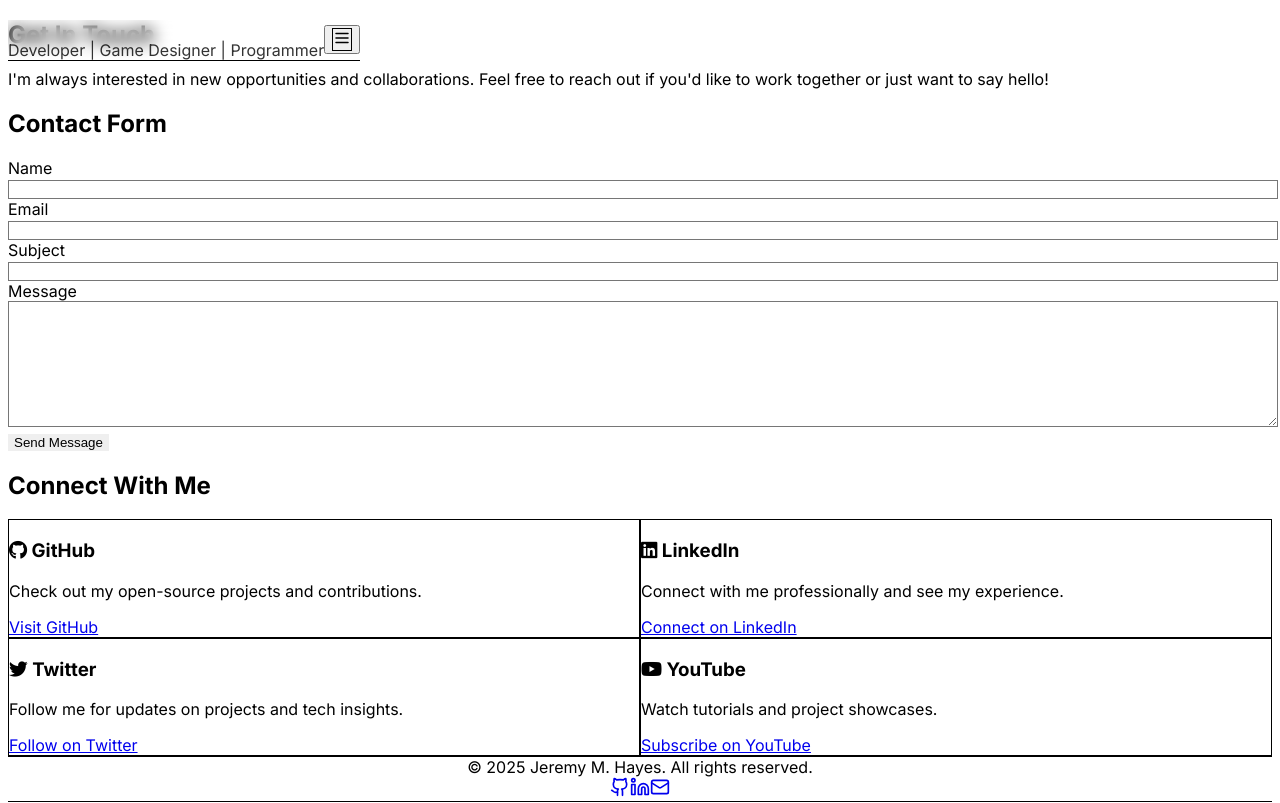
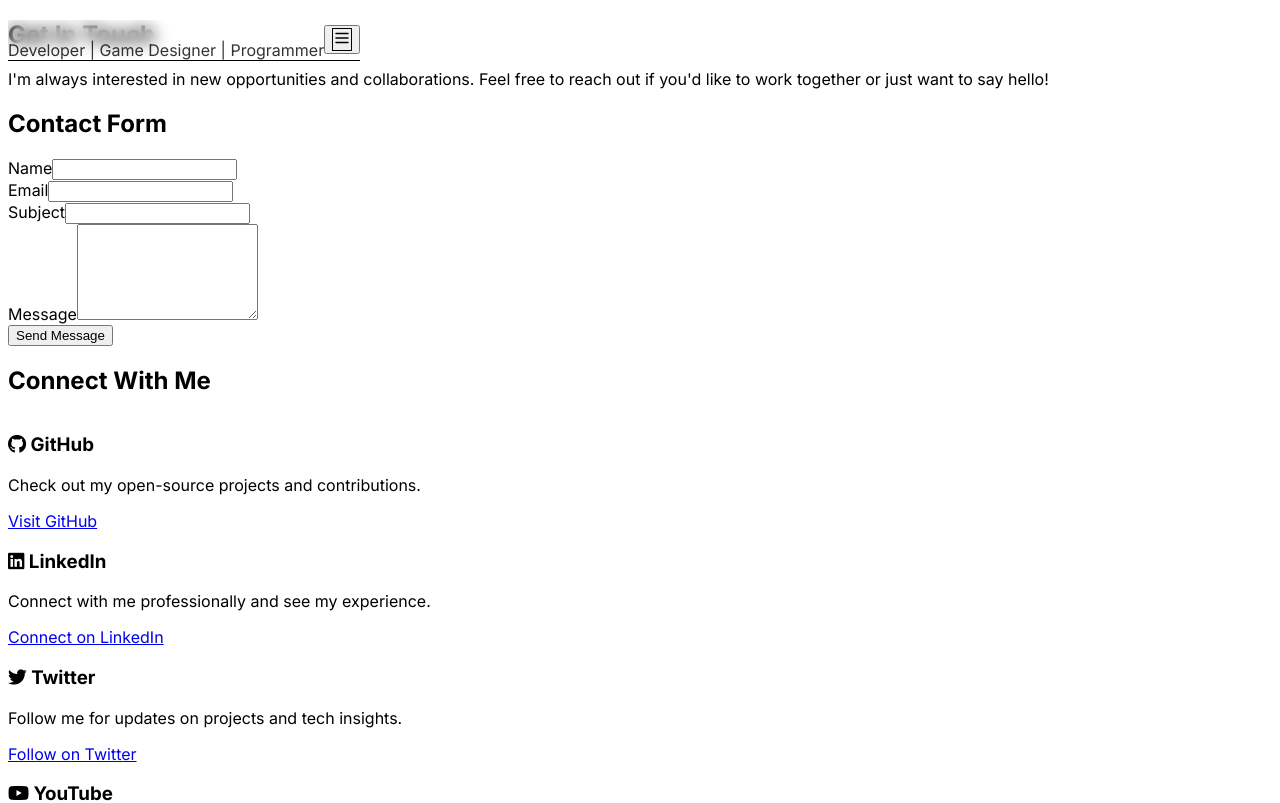
Before and after one commit to AspectOV/Portfolio, a Next.js app: page /contact in a window 1280 px wide. Shown: the top 803 px of the page. Built offline with nearby package versions, Linux system fonts and the light colour scheme.

Commit message:
Revert "Update page.tsx"
This reverts commit 9bccb2e0a9cf54a4891e556d2649e0f15e43f9f2.

```diff
--- a/src/app/contact/page.tsx
+++ b/src/app/contact/page.tsx
@@ -60,8 +60,8 @@ const ContactPage: React.FC = () => {
       >
         <h2>Contact Form</h2>
         <form onSubmit={handleSubmit} className="max-w-2xl">
-          <div className="mb-md">
-            <label htmlFor="name" className="block mb-xs font-semibold text-text-primary">Name</label>
+          <div className="form-group">
+            <label htmlFor="name">Name</label>
             <input
               type="text"
               id="name"
@@ -69,12 +69,11 @@ const ContactPage: React.FC = () => {
               value={formData.name}
               onChange={handleInputChange}
               required
-              className="w-full p-sm border border-border rounded-md bg-bg-tertiary text-text-primary transition-all focus:outline-none focus:border-accent focus:shadow-[0_0_0_3px_rgba(0,180,216,0.1)]"
             />
           </div>
 
-          <div className="mb-md">
-            <label htmlFor="email" className="block mb-xs font-semibold text-text-primary">Email</label>
+          <div className="form-group">
+            <label htmlFor="email">Email</label>
             <input
               type="email"
               id="email"
@@ -82,12 +81,11 @@ const ContactPage: React.FC = () => {
               value={formData.email}
               onChange={handleInputChange}
               required
-              className="w-full p-sm border border-border rounded-md bg-bg-tertiary text-text-primary transition-all focus:outline-none focus:border-accent focus:shadow-[0_0_0_3px_rgba(0,180,216,0.1)]"
             />
           </div>
 
-          <div className="mb-md">
-            <label htmlFor="subject" className="block mb-xs font-semibold text-text-primary">Subject</label>
+          <div className="form-group">
+            <label htmlFor="subject">Subject</label>
             <input
               type="text"
               id="subject"
@@ -95,12 +93,11 @@ const ContactPage: React.FC = () => {
               value={formData.subject}
               onChange={handleInputChange}
               required
-              className="w-full p-sm border border-border rounded-md bg-bg-tertiary text-text-primary transition-all focus:outline-none focus:border-accent focus:shadow-[0_0_0_3px_rgba(0,180,216,0.1)]"
             />
           </div>
 
-          <div className="mb-md">
-            <label htmlFor="message" className="block mb-xs font-semibold text-text-primary">Message</label>
+          <div className="form-group">
+            <label htmlFor="message">Message</label>
             <textarea
               id="message"
               name="message"
@@ -108,16 +105,15 @@ const ContactPage: React.FC = () => {
               onChange={handleInputChange}
               required
               rows={6}
-              className="w-full p-sm border border-border rounded-md bg-bg-tertiary text-text-primary transition-all focus:outline-none focus:border-accent focus:shadow-[0_0_0_3px_rgba(0,180,216,0.1)] resize-y min-h-[120px]"
             />
           </div>
 
-          <button type="submit" className={`inline-flex items-center gap-xs px-md py-sm bg-accent text-black rounded-md font-semibold transition-all border-none cursor-pointer text-base hover:bg-accent-hover hover:-translate-y-0.5 hover:shadow-md active:translate-y-0 ${isSubmitting ? 'relative pointer-events-none after:content-[""] after:absolute after:top-1/2 after:left-1/2 after:w-5 after:h-5 after:mt-[-10px] after:ml-[-10px] after:border-2 after:border-accent after:border-t-transparent after:rounded-full after:animate-spin' : ''}`}>
+          <button type="submit" className={`button ${isSubmitting ? 'loading' : ''}`}>
             Send Message
           </button>
 
           {message && (
-            <div className={`mt-sm text-center font-medium ${message.includes('Thank you') ? 'text-success' : 'text-error'}`}>
+            <div className={`form-message ${message.includes('Thank you') ? 'success' : 'error'}`}>
               {message}
             </div>
           )}
@@ -130,35 +126,35 @@ const ContactPage: React.FC = () => {
         transition={{ duration: 0.6, delay: 0.4 }}
       >
         <h2>Connect With Me</h2>
-        <div className="grid grid-cols-2 gap-16">
-          <div className="bg-bg-secondary border border-border rounded-lg p-md transition-all hover:border-accent hover:shadow-md">
+        <div className="grid grid-2 gap-4">
+          <div className="card">
             <h3><i className="fab fa-github"></i> GitHub</h3>
             <p>Check out my open-source projects and contributions.</p>
-            <a href="https://github.com/AspectOV" className="inline-flex items-center gap-xs px-md py-sm bg-accent text-black rounded-md font-semibold transition-all border-none cursor-pointer text-base hover:bg-accent-hover hover:-translate-y-0.5 hover:shadow-md active:translate-y-0" target="_blank" rel="noopener noreferrer">
+            <a href="https://github.com/AspectOV" className="button" target="_blank" rel="noopener noreferrer">
               Visit GitHub
             </a>
           </div>
 
-          <div className="bg-bg-secondary border border-border rounded-lg p-md transition-all hover:border-accent hover:shadow-md">
+          <div className="card">
             <h3><i className="fab fa-linkedin"></i> LinkedIn</h3>
             <p>Connect with me professionally and see my experience.</p>
-            <a href="https://linkedin.com/in/jeremymhayes" className="inline-flex items-center gap-xs px-md py-sm bg-accent text-black rounded-md font-semibold transition-all border-none cursor-pointer text-base hover:bg-accent-hover hover:-translate-y-0.5 hover:shadow-md active:translate-y-0" target="_blank" rel="noopener noreferrer">
+            <a href="https://linkedin.com/in/jeremymhayes" className="button" target="_blank" rel="noopener noreferrer">
               Connect on LinkedIn
             </a>
           </div>
 
-          <div className="bg-bg-secondary border border-border rounded-lg p-md transition-all hover:border-accent hover:shadow-md">
+          <div className="card">
             <h3><i className="fab fa-twitter"></i> Twitter</h3>
             <p>Follow me for updates on projects and tech insights.</p>
-            <a href="https://twitter.com/realaspectdev" className="inline-flex items-center gap-xs px-md py-sm bg-accent text-black rounded-md font-semibold transition-all border-none cursor-pointer text-base hover:bg-accent-hover hover:-translate-y-0.5 hover:shadow-md active:translate-y-0" target="_blank" rel="noopener noreferrer">
+            <a href="https://twitter.com/realaspectdev" className="button" target="_blank" rel="noopener noreferrer">
               Follow on Twitter
             </a>
           </div>
 
-          <div className="bg-bg-secondary border border-border rounded-lg p-md transition-all hover:border-accent hover:shadow-md">
+          <div className="card">
             <h3><i className="fab fa-youtube"></i> YouTube</h3>
             <p>Watch tutorials and project showcases.</p>
-            <a href="https://www.youtube.com/channel/UCS3szLGePeV24qXKvFEgeWw" className="inline-flex items-center gap-xs px-md py-sm bg-accent text-black rounded-md font-semibold transition-all border-none cursor-pointer text-base hover:bg-accent-hover hover:-translate-y-0.5 hover:shadow-md active:translatey-0" target="_blank" rel="noopener noreferrer">
+            <a href="https://www.youtube.com/channel/UCS3szLGePeV24qXKvFEgeWw" className="button" target="_blank" rel="noopener noreferrer">
               Subscribe on YouTube
             </a>
           </div>
```
